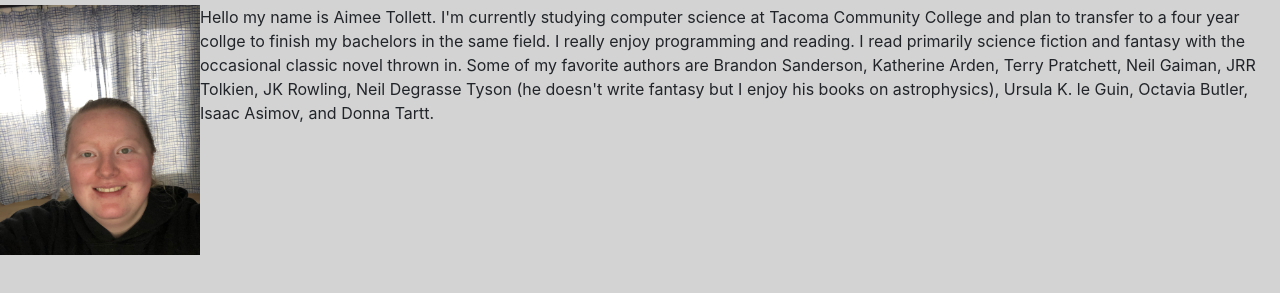
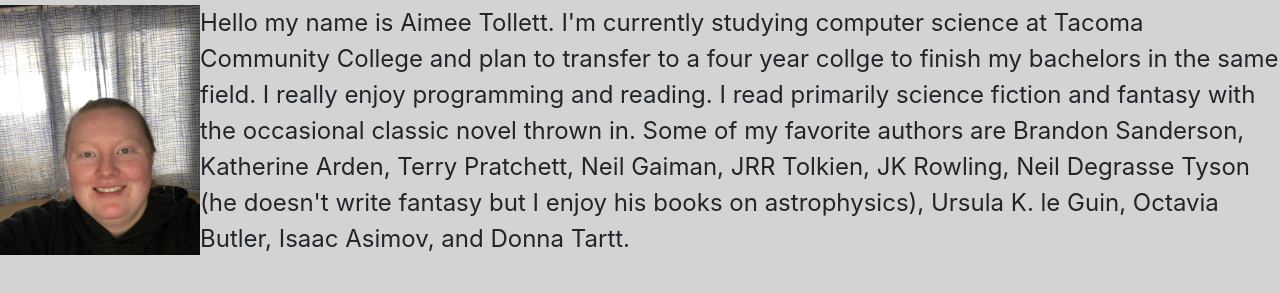
Before and after one commit to atollett/Bootcamp_02_Responsive, a plain HTML site: page index.html in a window 1280 px wide. Shown: the part 107-400 px from the top of the page. Drawn offline with nearby package versions, Linux system fonts and the light colour scheme.

Commit message:
fixed spacing and increased font size in index

```diff
--- a/index.html
+++ b/index.html
@@ -34,17 +34,6 @@
       <p>
         Hello my name is Aimee Tollett. I'm currently studying computer science at Tacoma Community College and plan to transfer to a four year collge to finish my bachelors in the same field. I really enjoy programming and reading. I read primarily science fiction and fantasy with the occasional classic novel thrown in. Some of my favorite authors are Brandon Sanderson, Katherine Arden, Terry Pratchett, Neil Gaiman, JRR Tolkien, JK Rowling, Neil Degrasse Tyson (he doesn't write fantasy but I enjoy his books on astrophysics), Ursula K. le Guin, Octavia Butler, Isaac Asimov, and Donna Tartt.
       </p>
-
-
-
-
-
-<footer>
-
-
-</footer>
-
-
 </body>
 
 <script src="https://code.jquery.com/jquery-3.2.1.slim.min.js" integrity="sha384-KJ3o2DKtIkvYIK3UENzmM7KCkRr/rE9/Qpg6aAZGJwFDMVNA/GpGFF93hXpG5KkN" crossorigin="anonymous"></script>
--- a/style.css
+++ b/style.css
@@ -13,3 +13,7 @@ h1, h2 {
 .center {
     text-align: center;
 }
+
+p {
+    font-size: x-large;
+}
```
Also changed, not shown: contact.html (+0 -26 lines), portfolio.html (+1 -32 lines).
